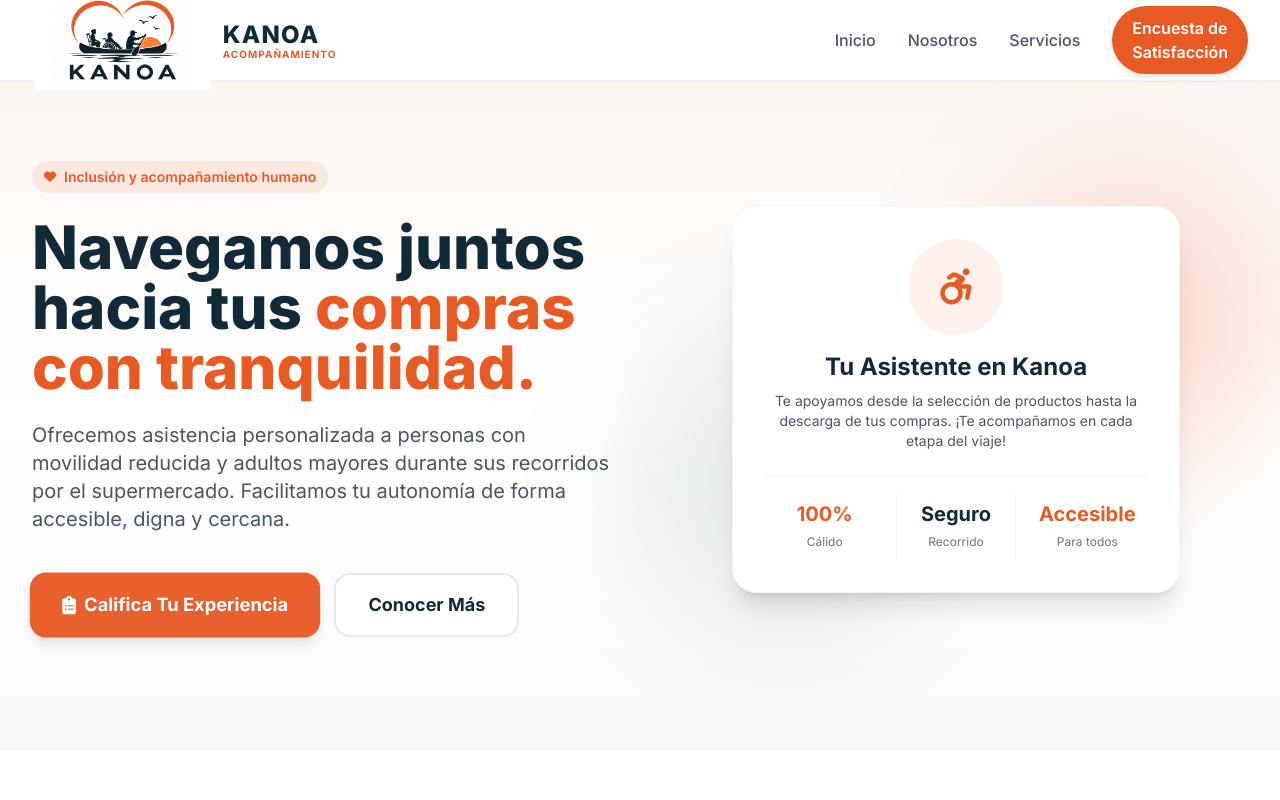
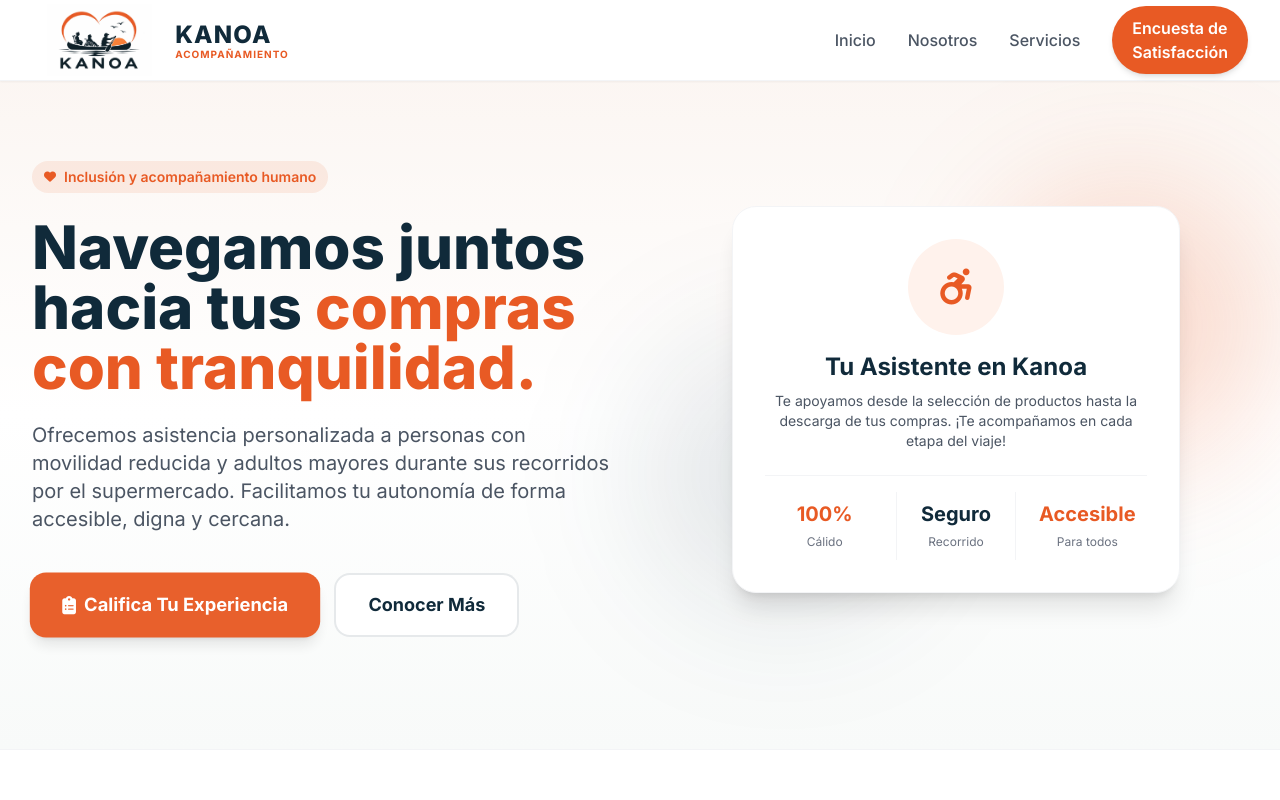
Before and after one commit to fgonzalez-isipbc/kanoa.github.io, a plain HTML site: page index.html in a window 1280 px wide. Shown: the top 800 px of the page. Drawn offline with nearby package versions, Linux system fonts and the light colour scheme.

Commit message:
Update index.html

```diff
--- a/index.html
+++ b/index.html
@@ -20,7 +20,7 @@
             <!-- Brand Logo -->
             <a href="#" class="flex items-center gap-3 group focus:outline-none focus:ring-2 focus:ring-kanoa-orange rounded-lg p-1">
                 <!-- SVG Icon reproducing Kanoa logo style -->
-                 <img src="src\img\logo_rectangule.png" alt="" style="width: 22%;">
+                 <img src="src\img\logo_rectangule.png" alt="" style="width: 16%;">
 
                 <div class="flex flex-col">
                     <span class="text-2xl font-black tracking-wider text-kanoa-navy">KANOA</span>
```
